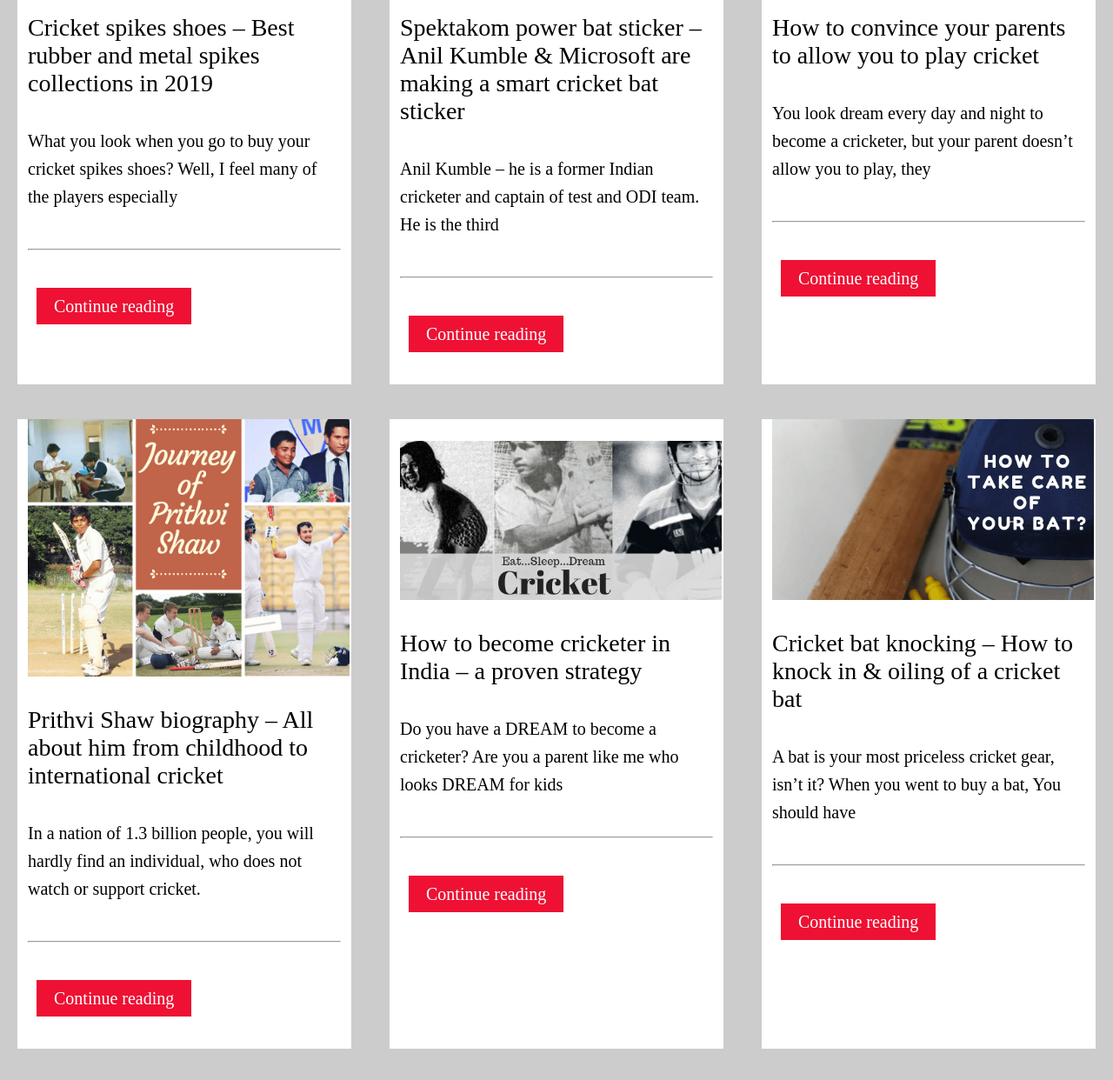
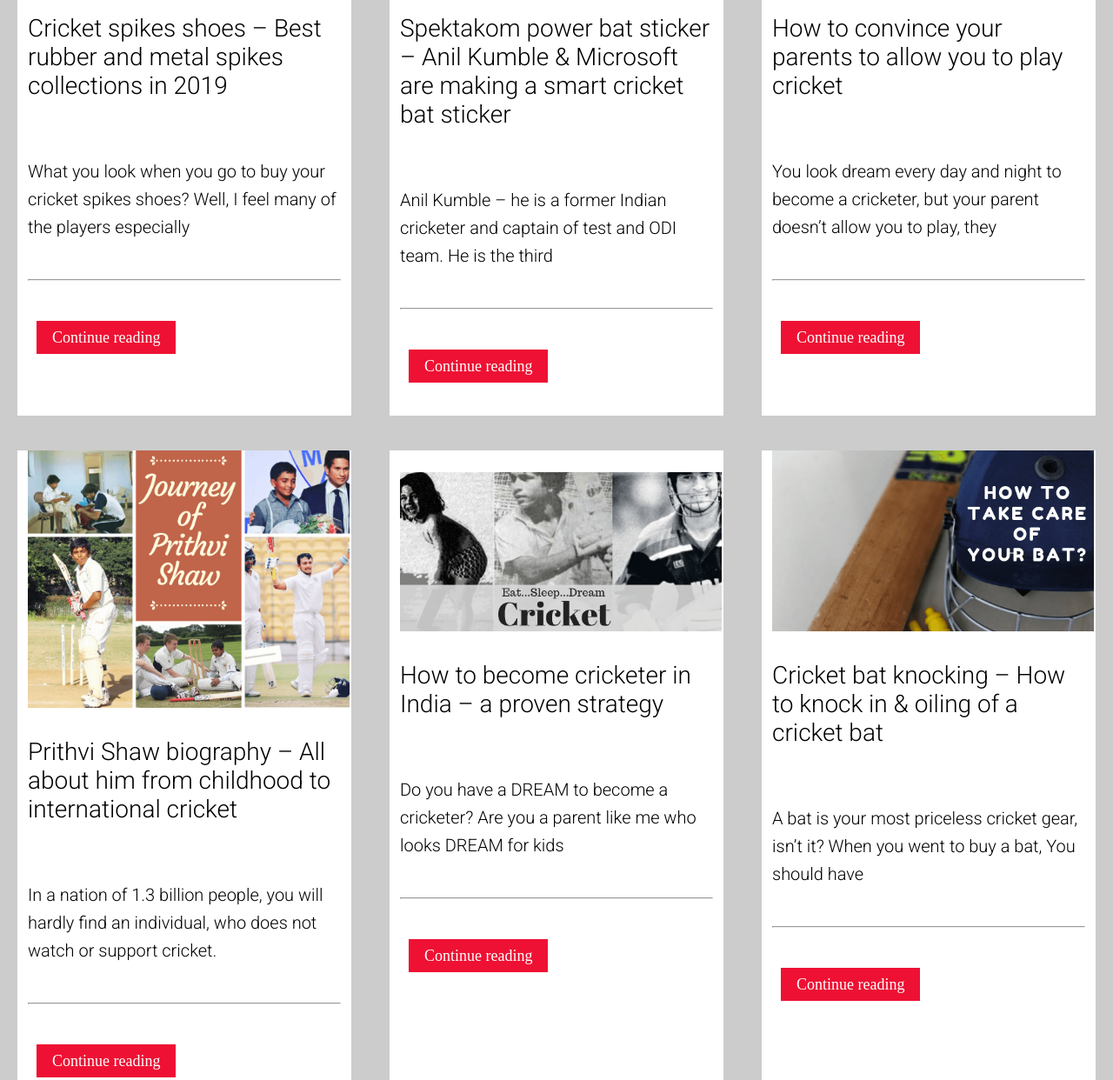
Before and after one commit to wwwnaitik/wwwnaitik.github.com, a plain HTML site: page cricket/index.html in a window 1280 px wide. Shown: the part 686-1928 px from the top of the page at 87% size. Drawn offline with Linux system fonts and the light colour scheme.

Commit message:
changed font style

```diff
--- a/cricket/index.html
+++ b/cricket/index.html
@@ -8,6 +8,14 @@
       rel="stylesheet"
     />
     <link rel=”canonical” href=”https://www.cricketshala.com” />
+    <link
+      href="https://fonts.googleapis.com/css2?family=Roboto:wght@300&display=swap"
+      rel="stylesheet"
+    />
+    <link
+      href="https://fonts.googleapis.com/css2?family=Roboto:wght@100&display=swap"
+      rel="stylesheet"
+    />
   </head>
   <body>
     <div class="flex-container">
@@ -55,8 +63,10 @@
         <br />
         <br />
         <div class="tagline">
+          <div class="toss">
             Cricket spikes shoes – Best rubber and metal spikes collections in
             2019
+          </div>
           <br />
           <br />
           <span
@@ -80,8 +90,11 @@
         <br />
         <br />
         <div class="tagline">
+          <div class="toss">
             Spektakom power bat sticker – Anil Kumble & Microsoft are making a
-          smart cricket bat sticker <br />
+            smart cricket bat sticker
+          </div>
+          <br />
           <br />
           <span
             >Anil Kumble – he is a former Indian cricketer and captain of test
@@ -104,7 +117,9 @@
         <br />
         <br />
         <div class="tagline">
+          <div class="toss">
             How to convince your parents to allow you to play cricket
+          </div>
           <br />
           <br />
           <span
@@ -128,8 +143,10 @@
         <br />
         <br />
         <div class="tagline">
-          Prithvi Shaw biography – All about him from childhood to international
-          cricket
+          <div class="toss">
+            Prithvi Shaw biography – All about him from childhood to
+            international cricket
+          </div>
           <br />
           <br />
           <span
@@ -153,7 +170,9 @@
         <br />
         <br />
         <div class="tagline">
+          <div class="toss">
             How to become cricketer in India – a proven strategy
+          </div>
           <br />
           <br />
           <span
@@ -177,7 +196,9 @@
         <br />
         <br />
         <div class="tagline">
+          <div class="toss">
             Cricket bat knocking – How to knock in & oiling of a cricket bat
+          </div>
           <br />
           <br />
           <span
@@ -199,8 +220,10 @@
         <br />
         <br />
         <div class="tagline">
+          <div class="toss">
             Interview with Prateek Satpute – Who left top MNC job to live his
             passion about cricket and blogging
+          </div>
           <br />
           <br />
           <span
@@ -224,7 +247,9 @@
         <br />
         <br />
         <div class="tagline">
+          <div class="toss">
             Ultimate guide to buy cricket bat in 2018
+          </div>
           <br />
           <br />
           <span
@@ -248,7 +273,9 @@
         <br />
         <br />
         <div class="tagline">
+          <div class="toss">
             Cricket batting tips – learn batting skills in cricket
+          </div>
           <br />
           <br />
           <span
@@ -274,7 +301,9 @@
         <br />
         <br />
         <div class="tagline">
+          <div class="toss">
             Best cricket bat for the leather ball in 2018
+          </div>
           <br />
           <br />
           <span
--- a/cricket/style.css
+++ b/cricket/style.css
@@ -80,11 +80,15 @@ nav a {
   font-size: 1.75rem;
   padding: 12px;
 }
+.toss {
+  font-family: "Roboto", sans-serif;
+}
 .image {
   padding: 12px;
 }
 .tagline span {
   font-size: 20px;
+  font-family: "Roboto", sans-serif;
 }
 .box hr {
   color: #cccccc;
@@ -94,7 +98,7 @@ nav a {
 }
 .links a {
   text-decoration: none;
-  font-size: 20px;
+  font-size: 18px;
   color: white;
   background-color: #ee1133;
   margin: 0;
```
Lines whose indentation alone changed are shown as unchanged.
